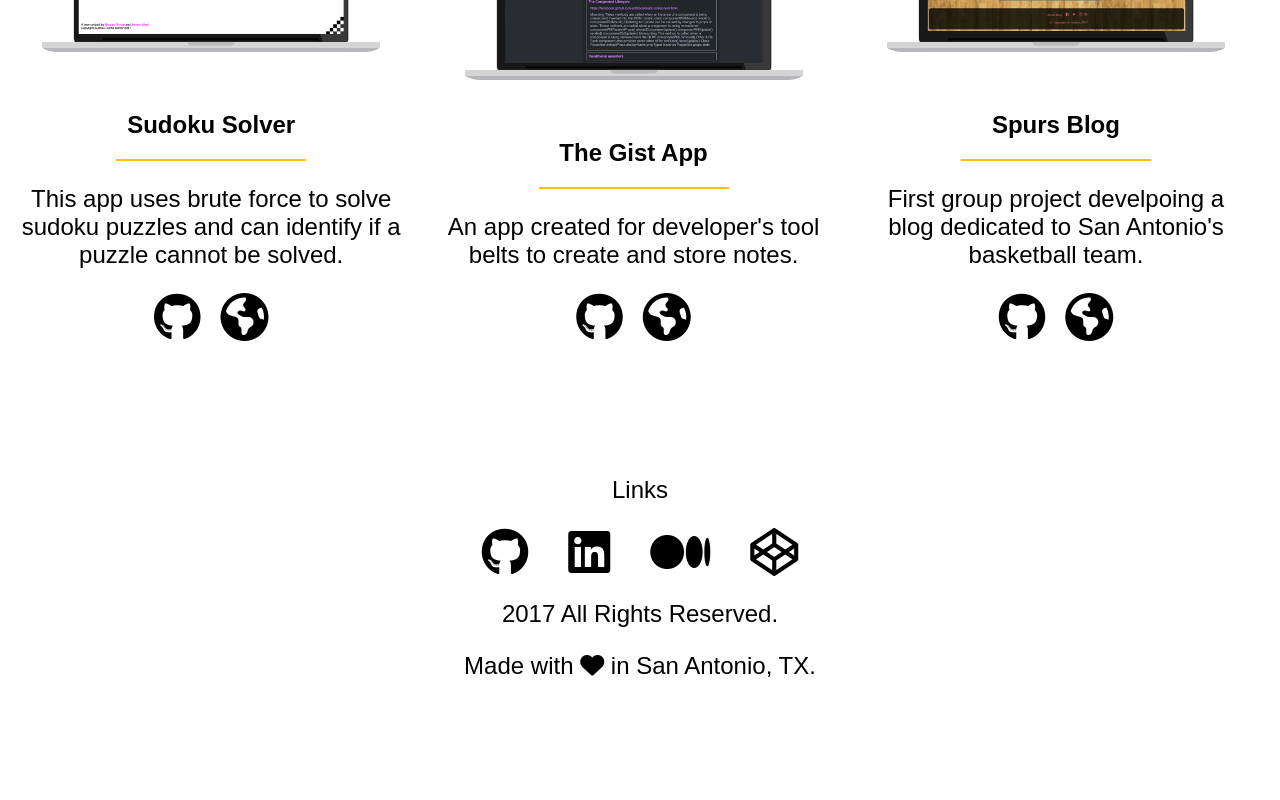
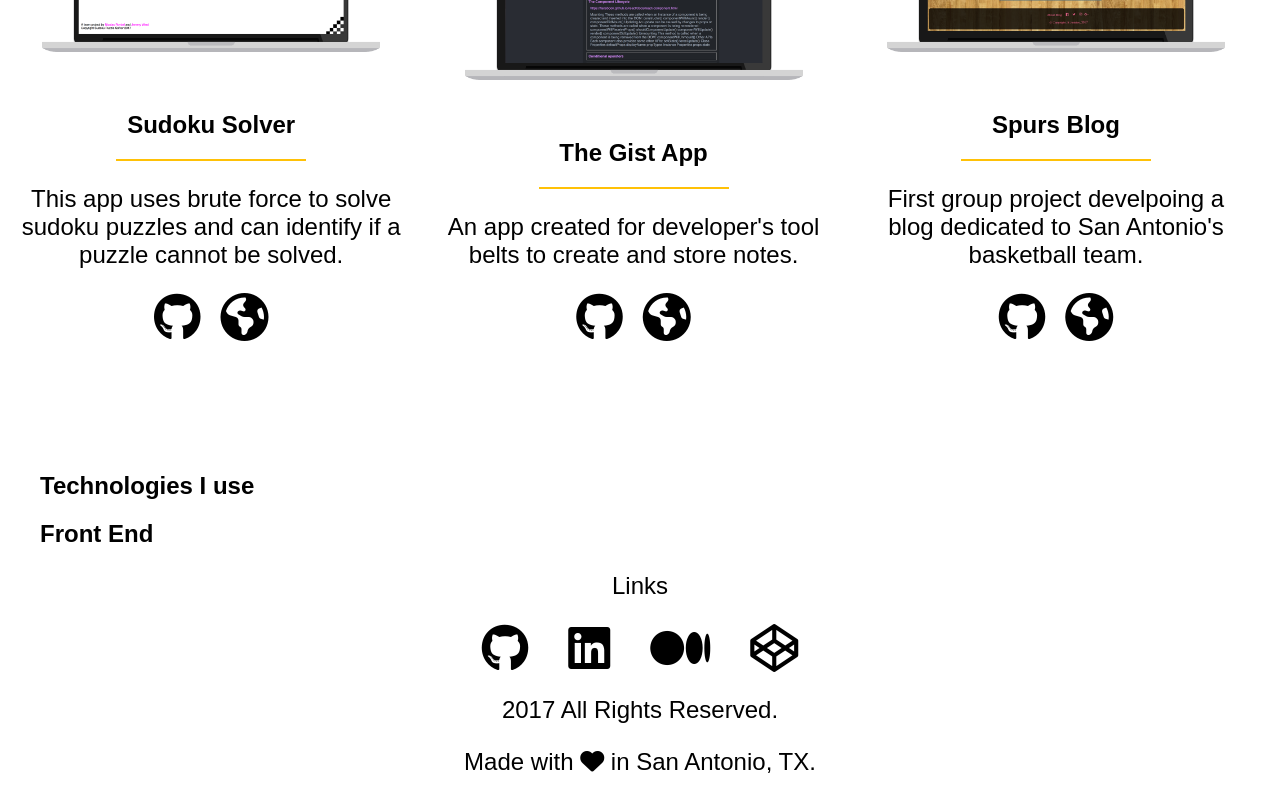
Before and after one commit to Gadget89/updated-portfolio, a React (Create React App) app: page / in a window 1280 px wide. Shown: the part 2380-3180 px from the top of the page. Before the commit the page ends 3084 px from the top, so only its background shows below. Built offline with nearby package versions, Linux system fonts and the light colour scheme.

Commit message:
Added content to skills section

```diff
--- a/src/Skills.js
+++ b/src/Skills.js
@@ -7,7 +7,17 @@ class Skills extends Component {
     return (
       <section>
         <ul>
-          <li></li>
+          <h2>
+            Technologies I use
+          </h2>
+          <li>
+            <h2>
+              Front End
+            </h2>
+          </li>
+          <li>
+
+          </li>
         </ul>
       </section>
     );
```
